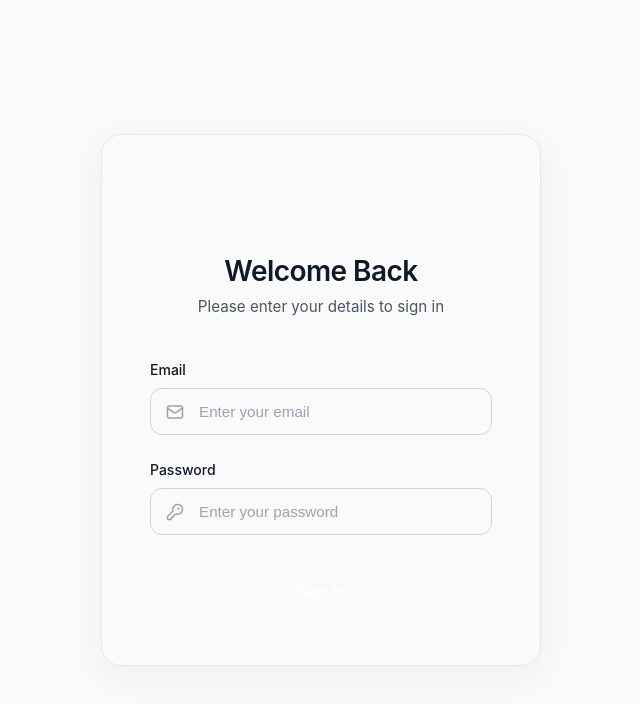
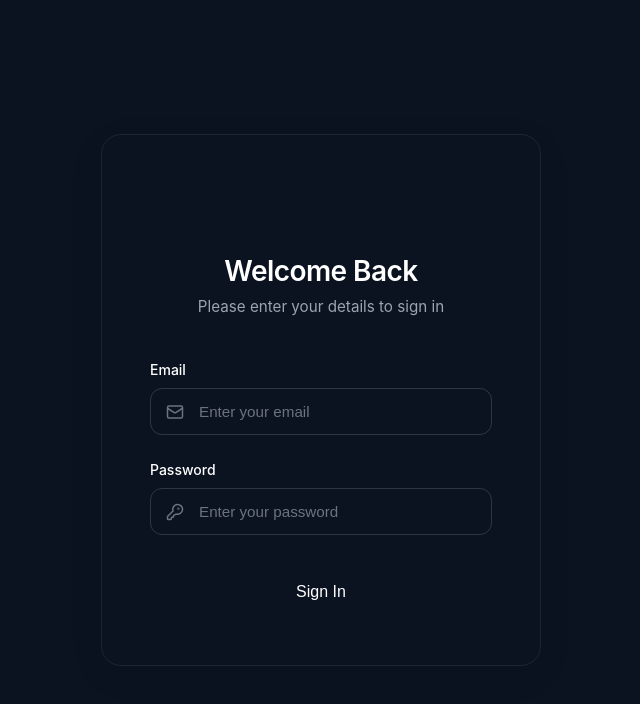
Before and after one commit to caravelwuisan/Pertama_Owner, a React (Vite) app: page /login in a window 1280 px wide. Shown: the top 704 px of the page, without its empty margins (319-959 px from the left). Built offline with nearby package versions, Linux system fonts and the light colour scheme.

Commit message:
style: implement dark theme v5 and property logo

```diff
--- a/src/components/layout/Header.css
+++ b/src/components/layout/Header.css
@@ -1,6 +1,6 @@
 .header {
   height: 72px;
-  background-color: rgba(255, 255, 255, 0.8);
+  background-color: rgba(17, 28, 52, 0.85); /* --bg-header with opacity */
   backdrop-filter: blur(12px);
   border-bottom: 1px solid var(--border-light);
   display: flex;
--- a/src/components/layout/Sidebar.css
+++ b/src/components/layout/Sidebar.css
@@ -48,17 +48,11 @@
   height: auto;
 }
 
-.logo-icon {
+.logo-image {
   width: 36px;
   height: 36px;
-  background: var(--text-primary);
-  border-radius: 8px;
-  display: flex;
-  align-items: center;
-  justify-content: center;
-  font-weight: 700;
-  font-size: 1.25rem;
-  color: #ffffff;
+  object-fit: contain;
+  border-radius: 50%;
   flex-shrink: 0;
 }
 
--- a/src/components/layout/Sidebar.tsx
+++ b/src/components/layout/Sidebar.tsx
@@ -35,7 +35,7 @@ export const Sidebar: React.FC<SidebarProps> = ({ role, isExpanded, isMobile, is
     <aside className={`sidebar ${isExpanded ? 'expanded' : 'collapsed'} ${isMobile ? 'mobile-mode' : ''} ${isMobileOpen ? 'open' : ''}`}>
       <div className="sidebar-header">
         <div className="sidebar-logo flex items-center gap-3">
-          <div className="logo-icon">P</div>
+          <img src="/logo.png" alt="Pertama Property" className="logo-image" />
           {isExpanded && (
             <div className="logo-text fade-in">
               <span className="logo-title">Pertama</span>
--- a/src/index.css
+++ b/src/index.css
@@ -1,29 +1,30 @@
 :root {
   --font-primary: 'Inter', system-ui, -apple-system, sans-serif;
 
-  /* Color Palette - Minimalist Light Theme */
-  --bg-main: #FAFAFA;
-  --bg-surface: #FFFFFF;
-  --bg-surface-hover: #F3F4F6;
+  /* Color Palette - V5 Dark Theme */
+  --bg-main: #0B1220;
+  --bg-surface: #18233B;
+  --bg-header: #111C34;
+  --bg-surface-hover: rgba(255, 255, 255, 0.05);
 
-  --text-primary: #111827;
-  --text-secondary: #4B5563;
-  --text-tertiary: #9CA3AF;
+  --text-primary: #FFFFFF;
+  --text-secondary: #9AA4B2;
+  --text-tertiary: #6b7280;
 
-  /* Sleek accent color (black/dark gray for minimalist luxury) */
-  --accent-gold: #000000;
-  --accent-gold-hover: #374151;
-  --accent-gold-light: rgba(0, 0, 0, 0.04);
+  /* Sleek accent color */
+  --accent-gold: #1F6F6B;
+  --accent-gold-hover: #2FA4A0;
+  --accent-gold-light: rgba(31, 111, 107, 0.1);
 
-  --border-light: #E5E7EB;
-  --border-medium: #D1D5DB;
-  --border-focus: #111827;
+  --border-light: rgba(255, 255, 255, 0.08);
+  --border-medium: rgba(255, 255, 255, 0.15);
+  --border-focus: #1F6F6B;
 
-  /* Status Colors (Light Theme adjusted) */
-  --status-success: #059669;
-  --status-success-bg: #d1fae5;
-  --status-warning: #d97706;
-  --status-warning-bg: #fef3c7;
+  /* Status Colors */
+  --status-success: #2FA4A0;
+  --status-success-bg: rgba(47, 164, 160, 0.15);
+  --status-warning: #E05555;
+  --status-warning-bg: rgba(224, 85, 85, 0.15);
 
   /* Shadows */
   --shadow-sm: 0 1px 2px 0 rgba(0, 0, 0, 0.04);
@@ -126,12 +127,12 @@ h4 { font-size: 1.25rem; }
 }
 
 .btn-primary {
-  background-color: var(--text-primary);
+  background-color: var(--accent-gold);
   color: #ffffff;
 }
 
 .btn-primary:hover {
-  background-color: #000000;
+  background-color: var(--accent-gold-hover);
   box-shadow: var(--shadow-md);
 }
 
```
